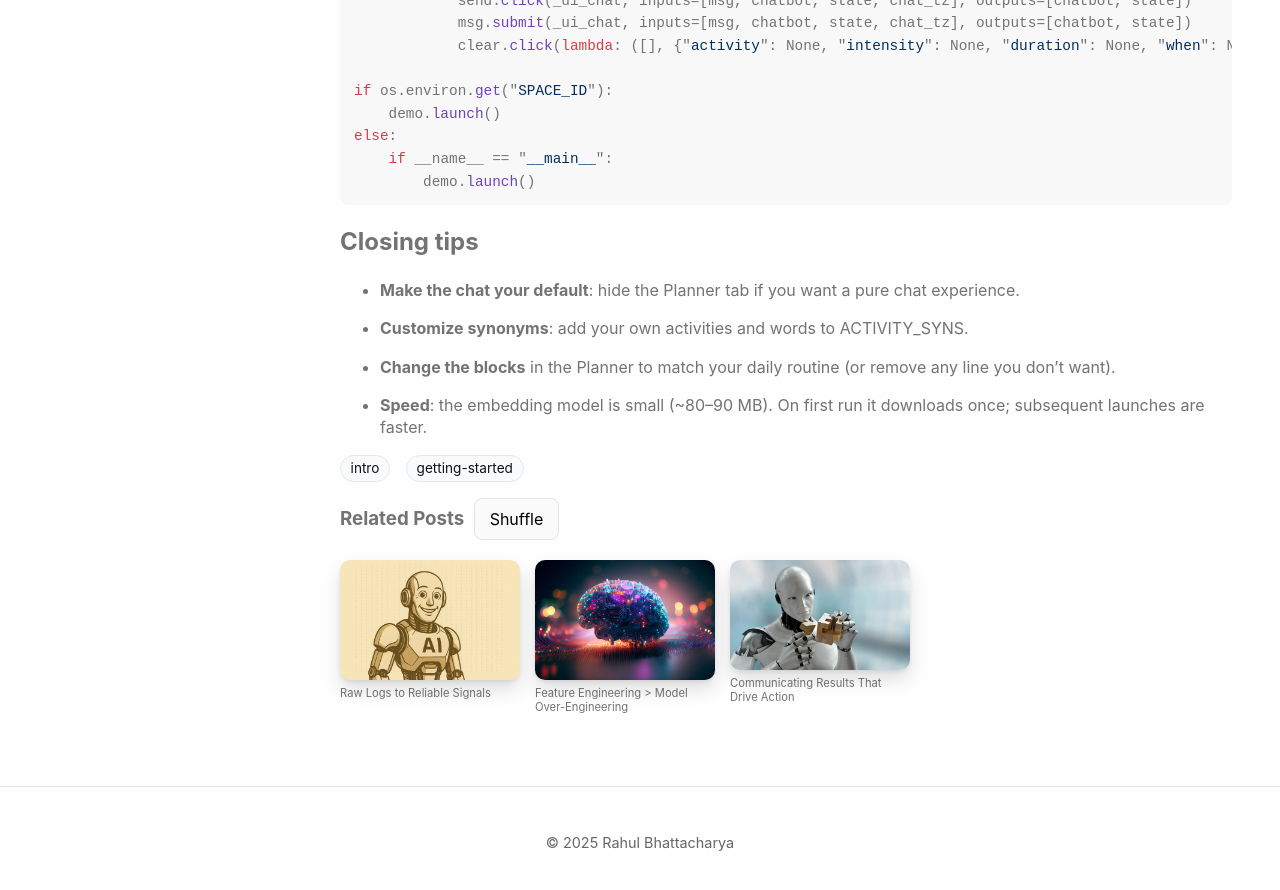
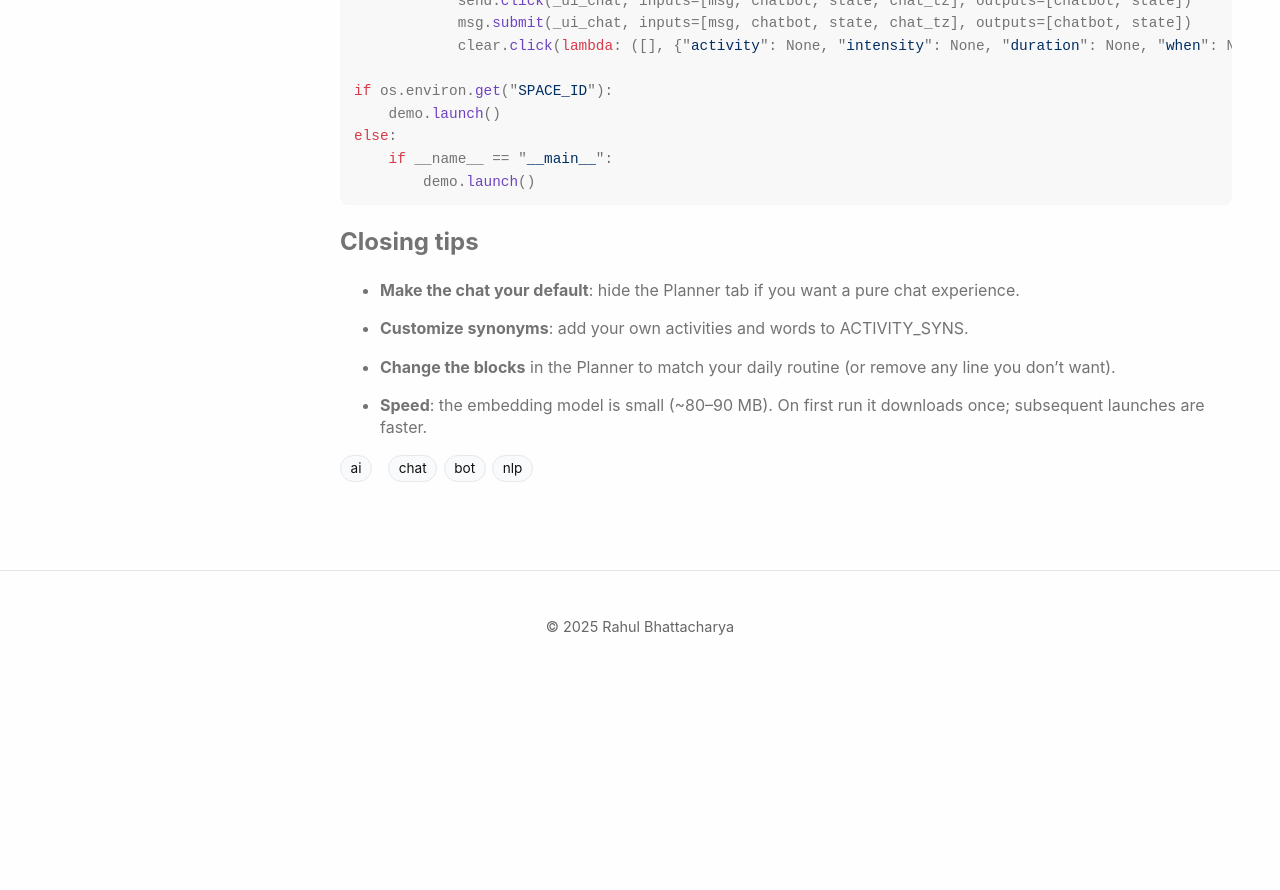
Before and after one commit to RahulBhattacharya1/RahulBhattacharya1.github.io, a Jekyll site: the page built from _posts/2025-08-28-ai-conversational.md, in a window 1280 px wide and 900 px high, scrolled down 24614 px. Shown: the top 890 px of the window. Built offline with Jekyll 4.4.1, drawn with Linux system fonts in a browser that asks for light colours; comment, search, counter and statistics services are not loaded; after the commit the page ends 25298 px from its top, so only the background shows below that.

Commit message:
Update 2025-08-28-ai-conversational.md

```diff
--- a/_posts/2025-08-28-ai-conversational.md
+++ b/_posts/2025-08-28-ai-conversational.md
@@ -2,8 +2,8 @@
 layout: default
 title: "My Experience in Building a Conversational AI Morning Planner"
 date: 2025-08-28 14:37:33
-categories: [intro]
-tags: [getting-started]
+categories: [ai]
+tags: [chat,bot,nlp]
 thumbnail: /assets/images/ai_conversational.webp
 featured: true
 ---
```
